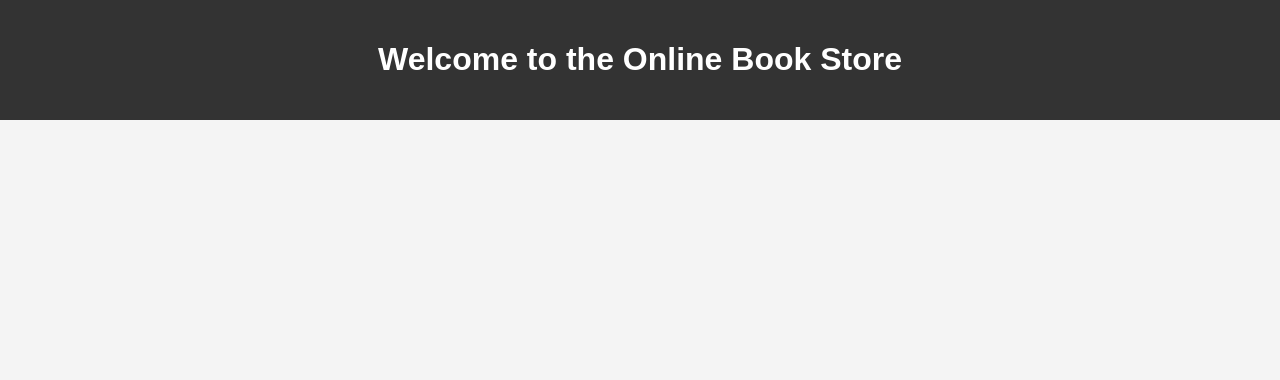
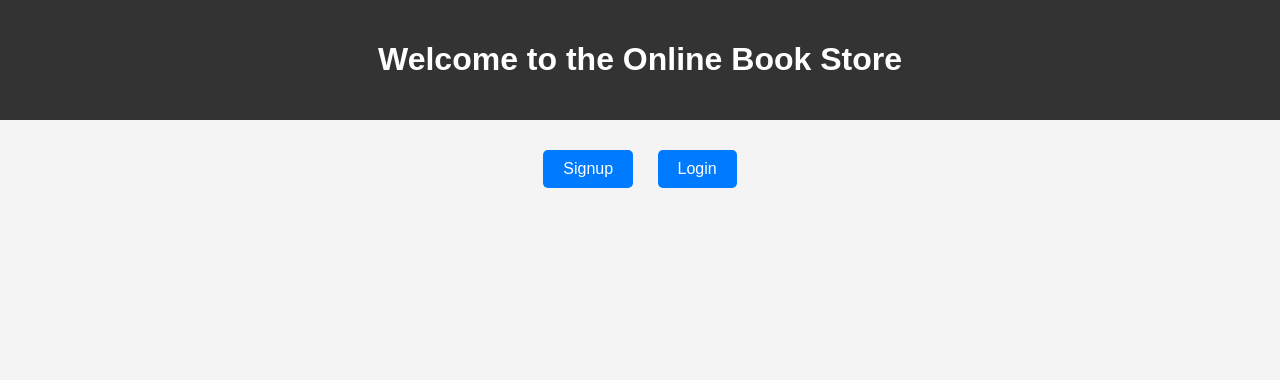
Before and after one commit to TashiLhamo123/online-book-store, a Node server app: template views/index.ejs in a window 1280 px wide. Shown: the top 380 px of the page. Run offline with Node 20, Linux system fonts and the light colour scheme; the template is opened without the code that fills it: most values are stand-ins (such as "Sample title", 1, 10 or a date in 2020); some libraries are stand-ins or nearby versions.

Commit message:
Practical 3

```diff
--- a/public/css/styles.css
+++ b/public/css/styles.css
@@ -10,3 +10,20 @@ body {
     color: white;
     padding: 20px;
 }
+.auth-buttons {
+    text-align: center;
+    margin-top: 20px;
+    }
+    .btn {
+    display: inline-block;
+    padding: 10px 20px;
+    margin: 10px;
+    font-size: 16px;
+    color: white;
+    background-color: #007bff;
+    text-decoration: none;
+    border-radius: 5px;
+    }
+    .btn:hover {
+    background-color: #0056b3;
+    }
--- a/views/index.ejs
+++ b/views/index.ejs
@@ -10,6 +10,12 @@
     <header>
         <h1>Welcome to the Online Book Store</h1>
     </header>
+    <main>
+        <div class="auth-buttons">
+            <a href="/auth/signup" class="btn">Signup</a>
+            <a href="/auth/login" class="btn">Login</a>
+        </div>
+    </main>
     <script src="/js/script.js"></script>
 </body>
 </html>
--- /dev/null
+++ b/views/login.ejs
@@ -0,0 +1,6 @@
+<form action="/auth/login" method="POST">
+    <input type="email" name="email" placeholder="Email" required>
+    <input type="password" name="password" placeholder="Password"
+    required>
+    <button type="submit">Login</button>
+</form>
--- /dev/null
+++ b/views/signup.ejs
@@ -0,0 +1,6 @@
+<form action="/auth/signup" method="POST">
+    <input type="text" name="name" placeholder="Full Name" required><input type="email" name="email" placeholder="Email" required>
+    <input type="password" name="password" placeholder="Password"
+    required>
+    <button type="submit">Signup</button>
+</form>
```
Also changed, not shown: app.js (+29 -21 lines), config/db.js (added, +10 -0 lines), controllers/authController.js (added, +37 -0 lines), package.json (+7 -1 lines), routes/authRoutes.js (added, +19 -0 lines), 2 other files. Lines whose indentation alone changed are shown as unchanged.
